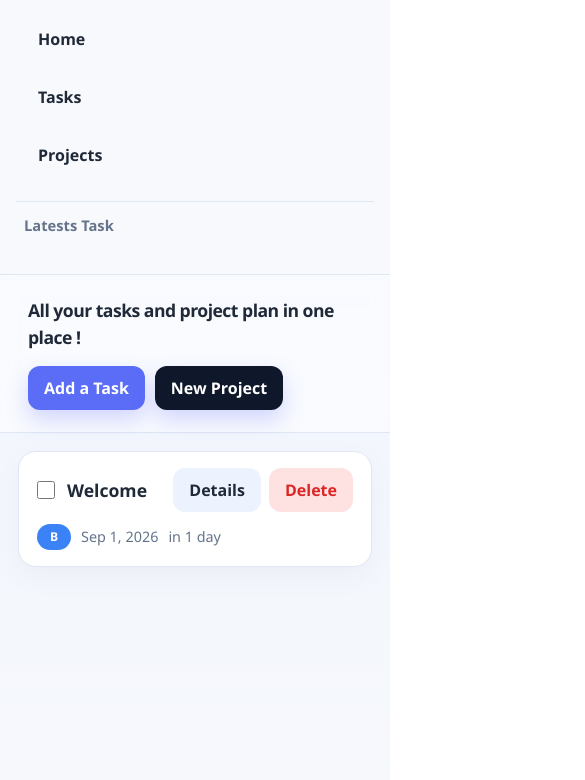
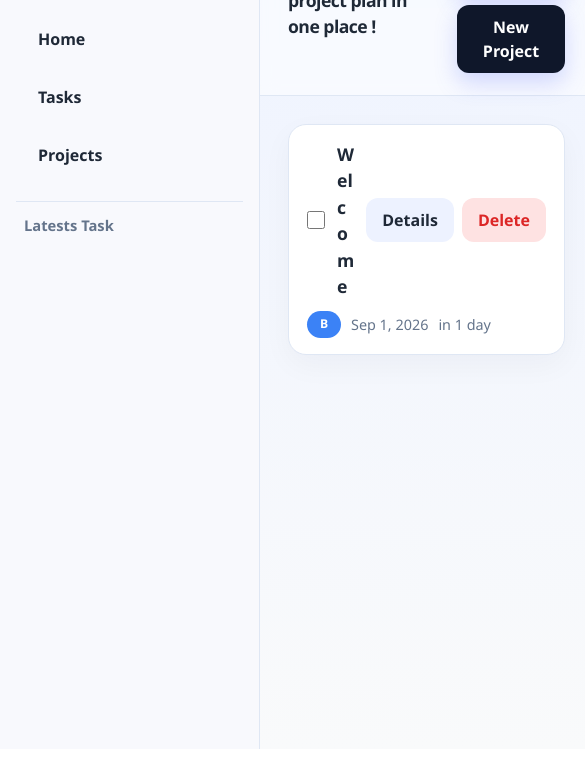
Before and after one commit to danieldamba/my-todos, a website built with webpack: page src/index.html in a window 390 px wide. Shown: the part 95-875 px from the top of the page, 585 px wide, since content can reach past the window. After the commit the page ends 844 px from the top, so only its background shows below. Built offline with nearby package versions, Linux system fonts and the light colour scheme.

Commit message:
little fix

```diff
--- a/src/styles/main-styles.css
+++ b/src/styles/main-styles.css
@@ -371,23 +371,3 @@ textarea {
   font-weight: 700;
   color: var(--muted);
 }
-
-@media (max-width: 780px) {
-  body {
-    grid-template-columns: 1fr;
-  }
-
-  .sidebar {
-    border-right: none;
-    border-bottom: 1px solid var(--line);
-  }
-
-  .top {
-    flex-direction: column;
-    align-items: flex-start;
-  }
-
-  .main {
-    padding: 18px;
-  }
-}
```
